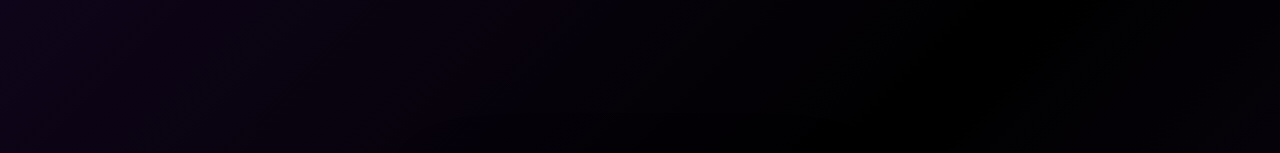
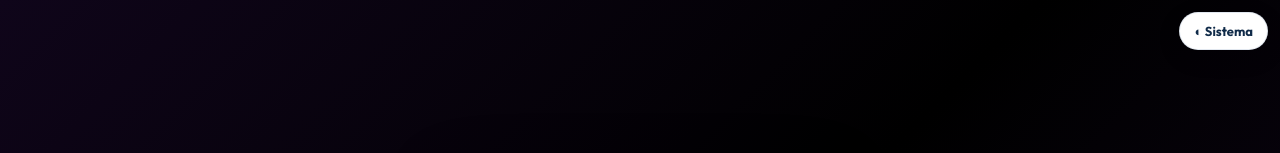
Before and after one commit to joshuagg86/alabanza, a plain HTML site: page index.html in a window 1280 px wide. Shown: the top 153 px of the page. Drawn offline with nearby package versions, Linux system fonts and the light colour scheme; no server answers.

Commit message:
feat(android): load blue app theme and user preference controls

```diff
--- a/index.html
+++ b/index.html
@@ -17,6 +17,7 @@
     <link rel="stylesheet" href="ux.css">
     <link rel="stylesheet" href="reader.css">
     <link rel="stylesheet" href="rehearsal-mixer.css">
+    <link rel="stylesheet" href="app-mobile-theme.css">
     <script src="https://cdn.jsdelivr.net/npm/sortablejs@1.15.0/Sortable.min.js"></script>
     <script src="https://www.gstatic.com/firebasejs/10.7.0/firebase-app-compat.js"></script>
     <script src="https://www.gstatic.com/firebasejs/10.7.0/firebase-firestore-compat.js"></script>
@@ -411,5 +412,6 @@
     <script src="rehearsal-cloud-config.js"></script>
     <script src="rehearsal-mixer.js"></script>
     <script src="index-app.js"></script>
+    <script src="app-mobile-theme.js"></script>
 </body>
 </html>
```
